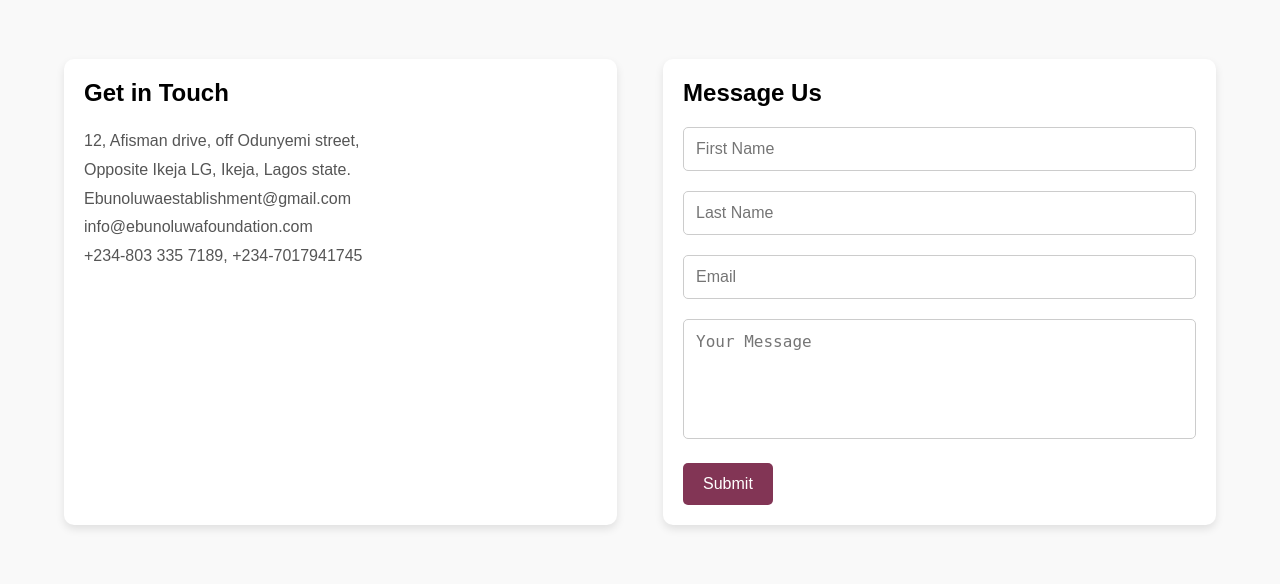
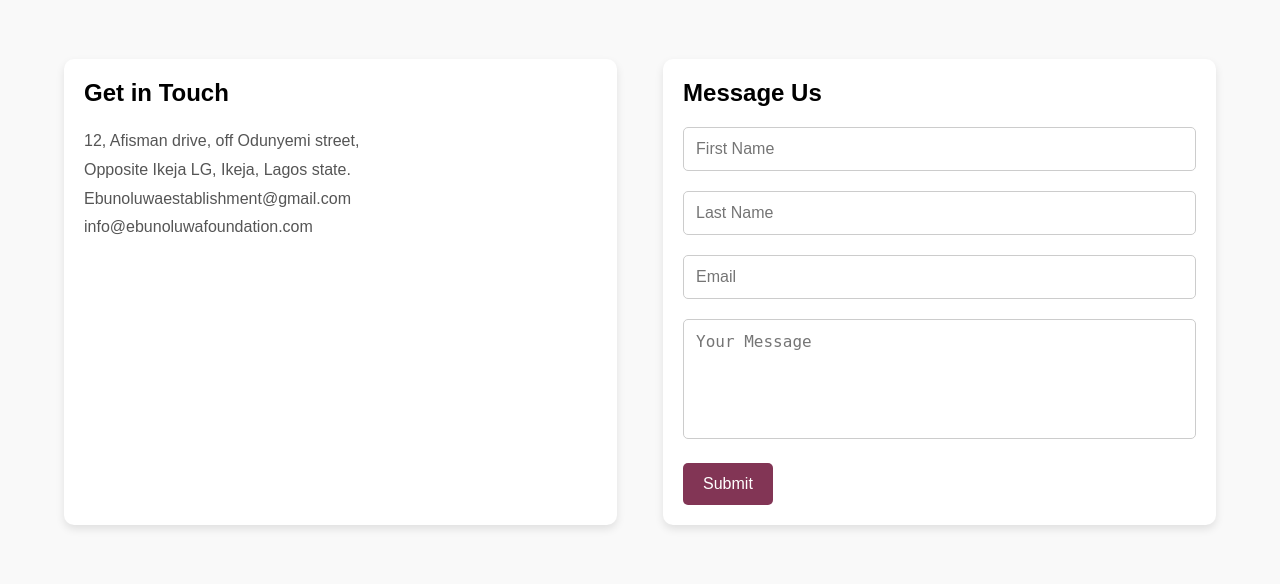
Before and after one commit to pappicandy123/ebun, a Django app: page /contactus in a window 1280 px wide. Shown: the part 801-1385 px from the top of the page. Run offline with Django 5.2, Linux system fonts and the light colour scheme; some libraries are stand-ins or nearby versions.

Commit message:
corrections

```diff
--- a/ebun/templates/about.html
+++ b/ebun/templates/about.html
@@ -78,7 +78,6 @@
             <div class="footer-info">
                 <p>12 Afisman Drive, off Odunyemi Street,<br>
                     Ikeja, Lagos State.<br>
-                    +234-803 335 7151, +234-7017941737<br>
                     Ebunoluwaestablishment@gmail.com,<br>
                     info@ebunoluwafoundation.com
                  </p>
--- a/ebun/templates/contactus.html
+++ b/ebun/templates/contactus.html
@@ -45,7 +45,7 @@
                        Opposite Ikeja LG, Ikeja, Lagos state.</p>
                     <p> Ebunoluwaestablishment@gmail.com<br>
                        info@ebunoluwafoundation.com</p>
-                    <p>+234-803 335 7189, +234-7017941745</p>
+
                 </div>
 
                 <!-- Message Us Form -->
@@ -96,7 +96,6 @@
             <div class="footer-info">
                 <p>12 Afisman Drive, off Odunyemi Street,<br>
                    Ikeja, Lagos State.<br>
-                   +234-803 335 7151, +234-7017941737<br>
                    Ebunoluwaestablishment@gmail.com,<br>
                    info@ebunoluwafoundation.com
                 </p>
--- a/ebun/templates/index.html
+++ b/ebun/templates/index.html
@@ -115,7 +115,6 @@
             <div class="footer-info">
                 <p>12 Afisman Drive, off Odunyemi Street,<br>
                     Ikeja, Lagos State.<br>
-                    +234-803 335 7151, +234-7017941737<br>
                     Ebunoluwaestablishment@gmail.com,<br>
                     info@ebunoluwafoundation.com
                  </p>
--- a/ebun/templates/whatwedo.html
+++ b/ebun/templates/whatwedo.html
@@ -198,7 +198,6 @@ Optimal Children’s Home.
             <div class="footer-info">
                 <p>12 Afisman Drive, off Odunyemi Street,<br>
                     Ikeja, Lagos State.<br>
-                    +234-803 335 7151, +234-7017941737<br>
                     Ebunoluwaestablishment@gmail.com,<br>
                     info@ebunoluwafoundation.com
                  </p>            </div>
```
